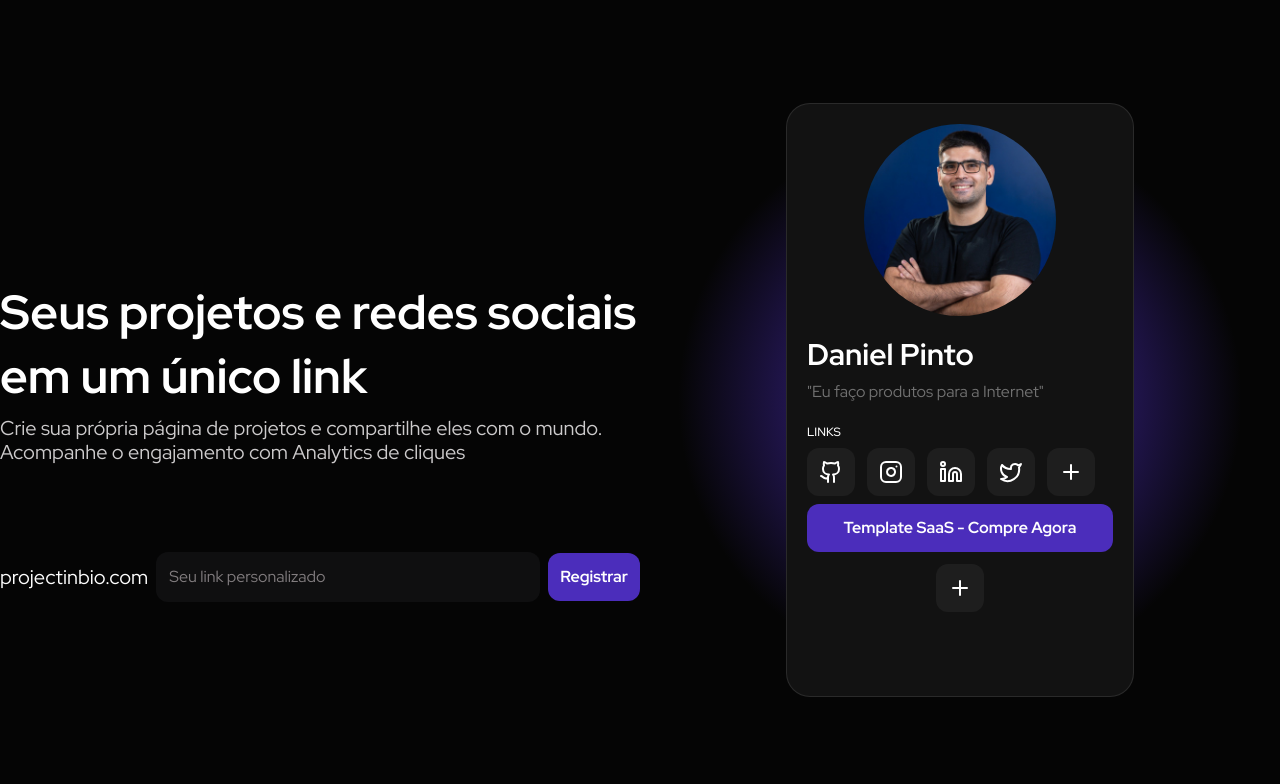
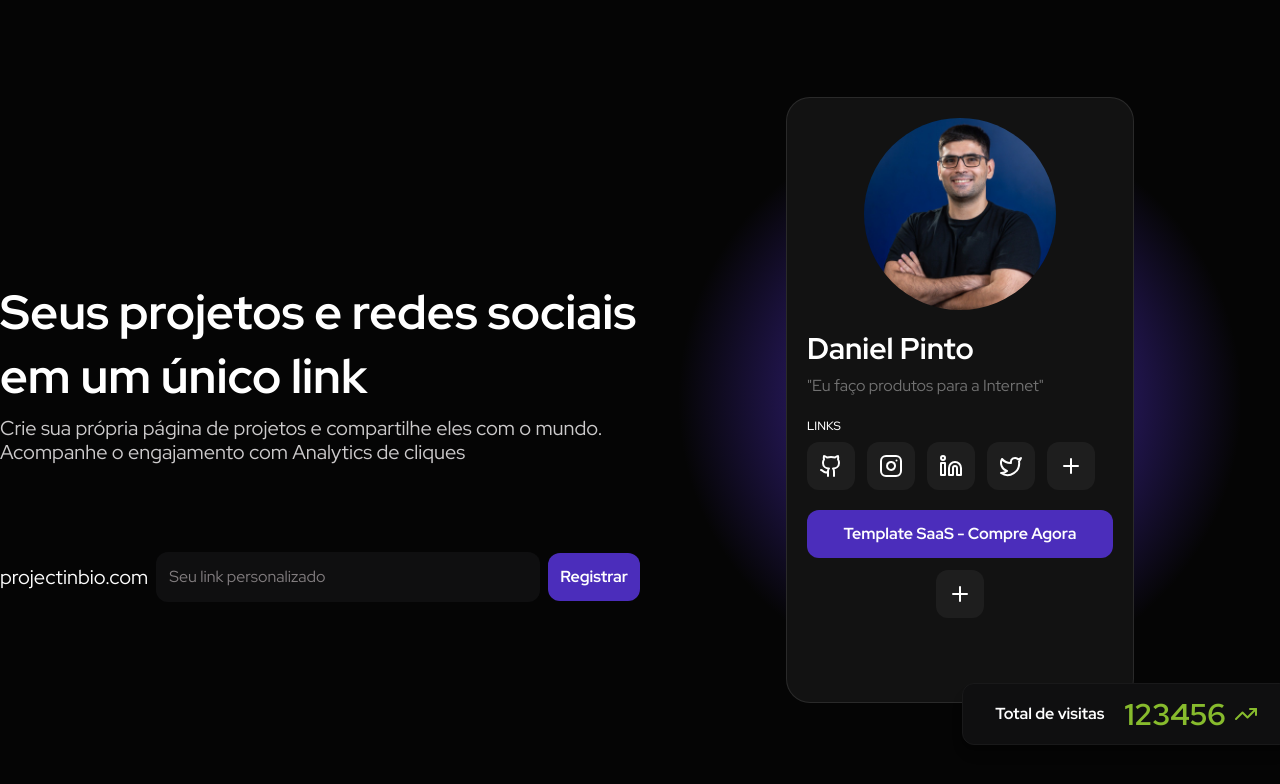
Before and after one commit to danpeixoto/projectinbio-rocketseat, a Next.js app: page / in a window 1280 px wide. Shown: the top 784 px of the page. Built offline with nearby package versions, Linux system fonts and the light colour scheme.

Commit message:
feat: aula - componente total de visitas

```diff
--- /dev/null
+++ b/src/app/components/commons/total-views.tsx
@@ -0,0 +1,17 @@
+import { TrendingUp } from "lucide-react";
+
+export function TotalViews() {
+  return (
+    <div className="w-min whitespace-nowrap flex items-center gap-5 bg-background-secondary border border-border-primary px-8 py-3 rounded-xl shadow-lg">
+      <span className="font-bold text-white">Total de visitas</span>
+      <div className="flex items-center gap-2 text-accent-green">
+        <span className="text-3xl font-bold">123456</span>
+        <TrendingUp />
+      </div>
+      {/* <div className="flex items-center gap-2">
+        <button>Portal</button>
+        <button>Sair</button>
+      </div> */}
+    </div>
+  )
+}
--- a/src/app/components/commons/user-card.tsx
+++ b/src/app/components/commons/user-card.tsx
@@ -37,6 +37,7 @@
             ))}
           </div>
         </div>
+      </div>
       <div className="flex flex-col gap-3 w-full h-[172px]">
         <div className="w-full flex flex-col items-center gap-3">
           <Button className='w-full'>Template SaaS - Compre Agora</Button>
@@ -46,6 +47,5 @@
         </div>
       </div>
     </div>
-    </div>
   )
 }
--- a/src/app/components/landing-page/hero.tsx
+++ b/src/app/components/landing-page/hero.tsx
@@ -1,3 +1,4 @@
+import { TotalViews } from "../commons/total-views";
 import UserCard from "../commons/user-card";
 import Button from "../ui/button";
 import TextInput from "../ui/text-input";
@@ -22,7 +23,7 @@
         <div className="relative">
           <UserCard />
           <div className="absolute -bottom-[7%] -right-[45%]">
-            {/* <TotalVisits /> */}
+            <TotalViews />
           </div>
           <div className="absolute top-[20%] -left-[45%] -z-10">
             {/* <ProjectCard /> */}
```
Lines whose indentation alone changed are shown as unchanged.
